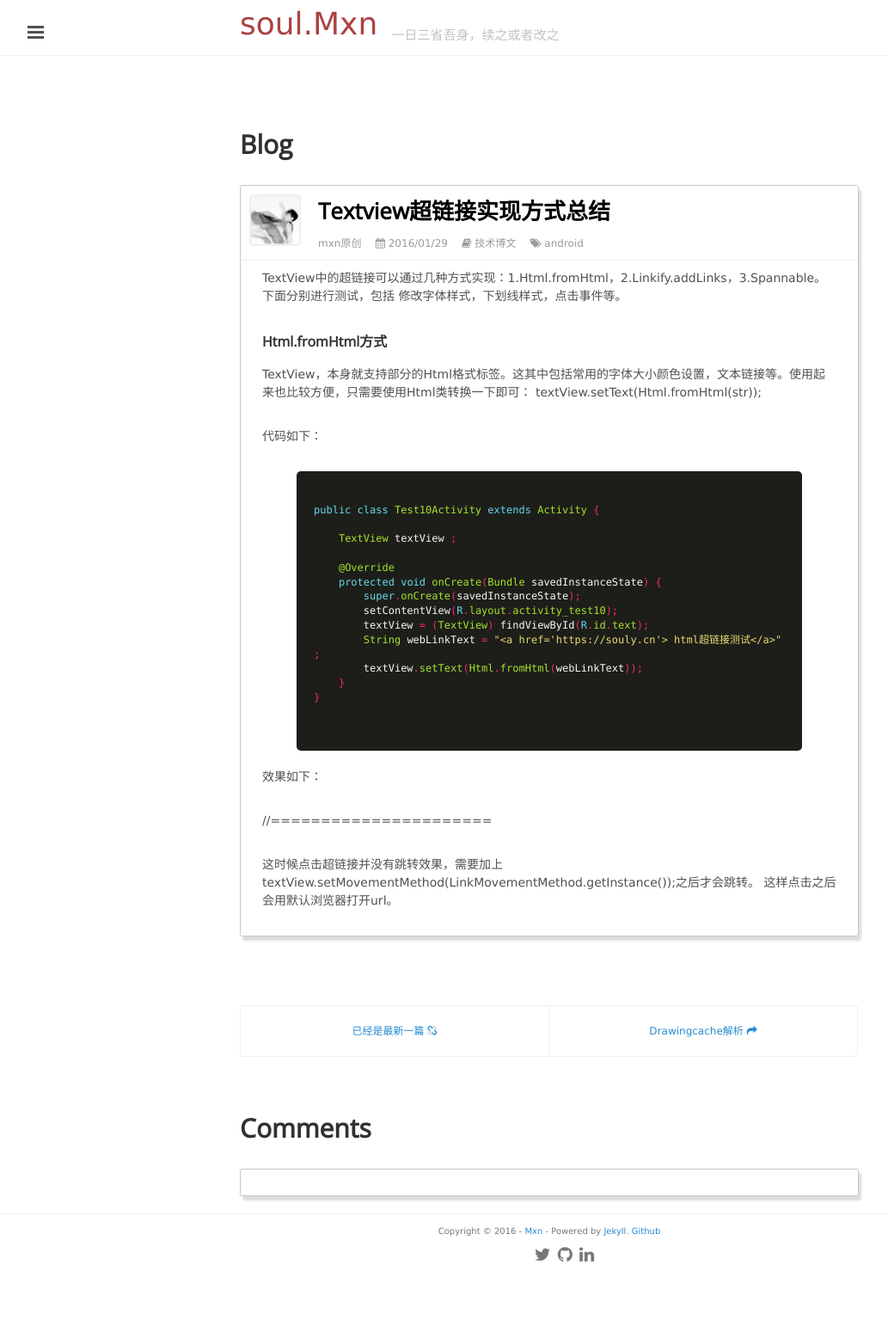
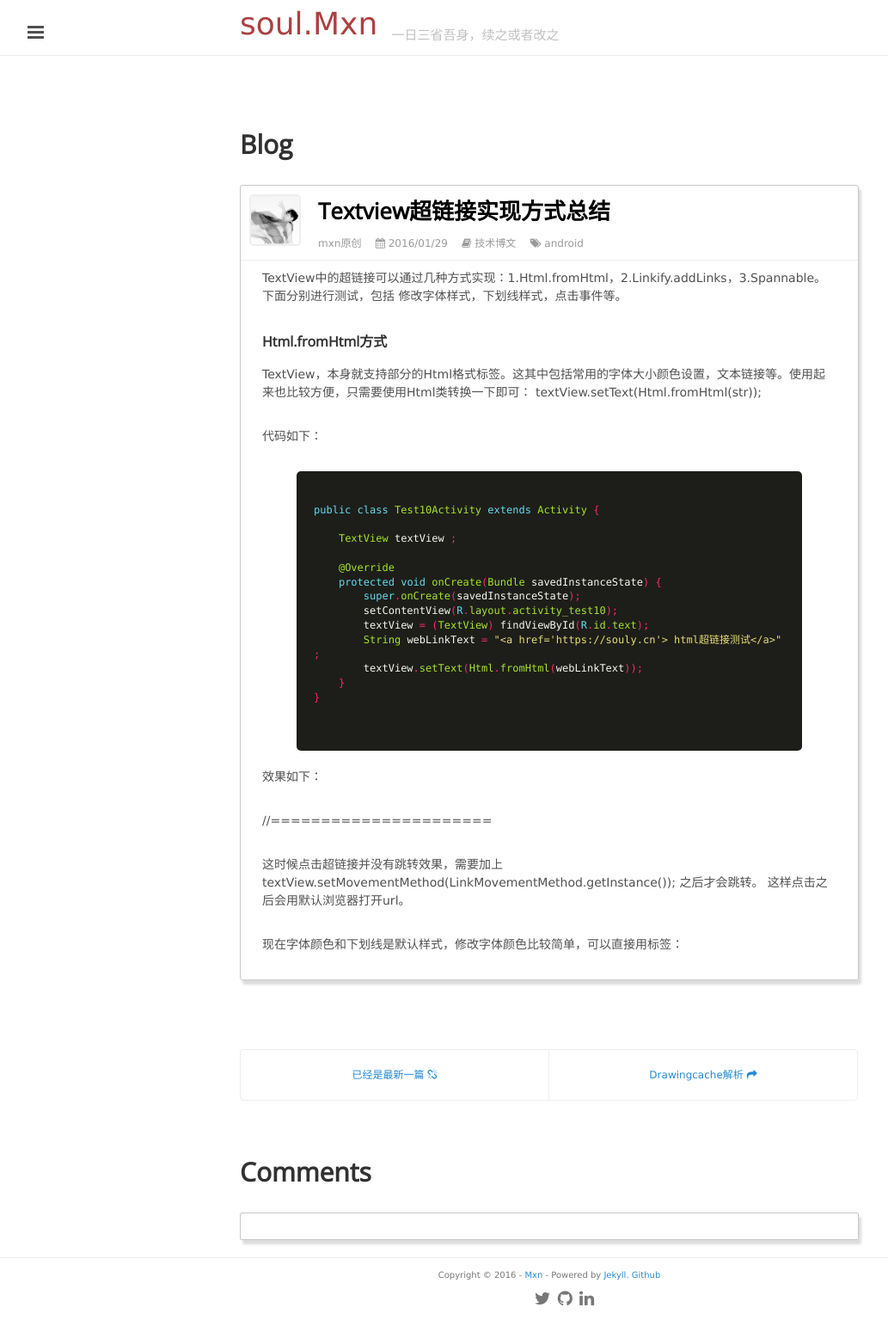
Before and after one commit to mxn21/mxn21.github.io, a Jekyll site: the page built from _posts/2016-1-29-TextView超链接实现方式总结.md, in a window 1280 px wide. Shown: the whole page at 86% size, without its empty margins (1-1034 px from the left). Built offline with Jekyll 4.4.1, drawn with Linux system fonts in a browser that asks for light colours; Markdown is read by kramdown in place of the engine named in the settings; comment, search, counter and statistics services are not loaded; before the commit the page ends 1484 px from its top, so only the background shows below that.

Commit message:
35435345

```diff
--- a/_posts/2016-1-29-TextView超链接实现方式总结.md
+++ b/_posts/2016-1-29-TextView超链接实现方式总结.md
@@ -38,5 +38,9 @@
 
 //======================
 
-这时候点击超链接并没有跳转效果，需要加上 textView.setMovementMethod(LinkMovementMethod.getInstance());之后才会跳转。
+这时候点击超链接并没有跳转效果，需要加上
+textView.setMovementMethod(LinkMovementMethod.getInstance());
+之后才会跳转。
 这样点击之后会用默认浏览器打开url。
+
+现在字体颜色和下划线是默认样式，修改字体颜色比较简单，可以直接用<font>标签：
```
